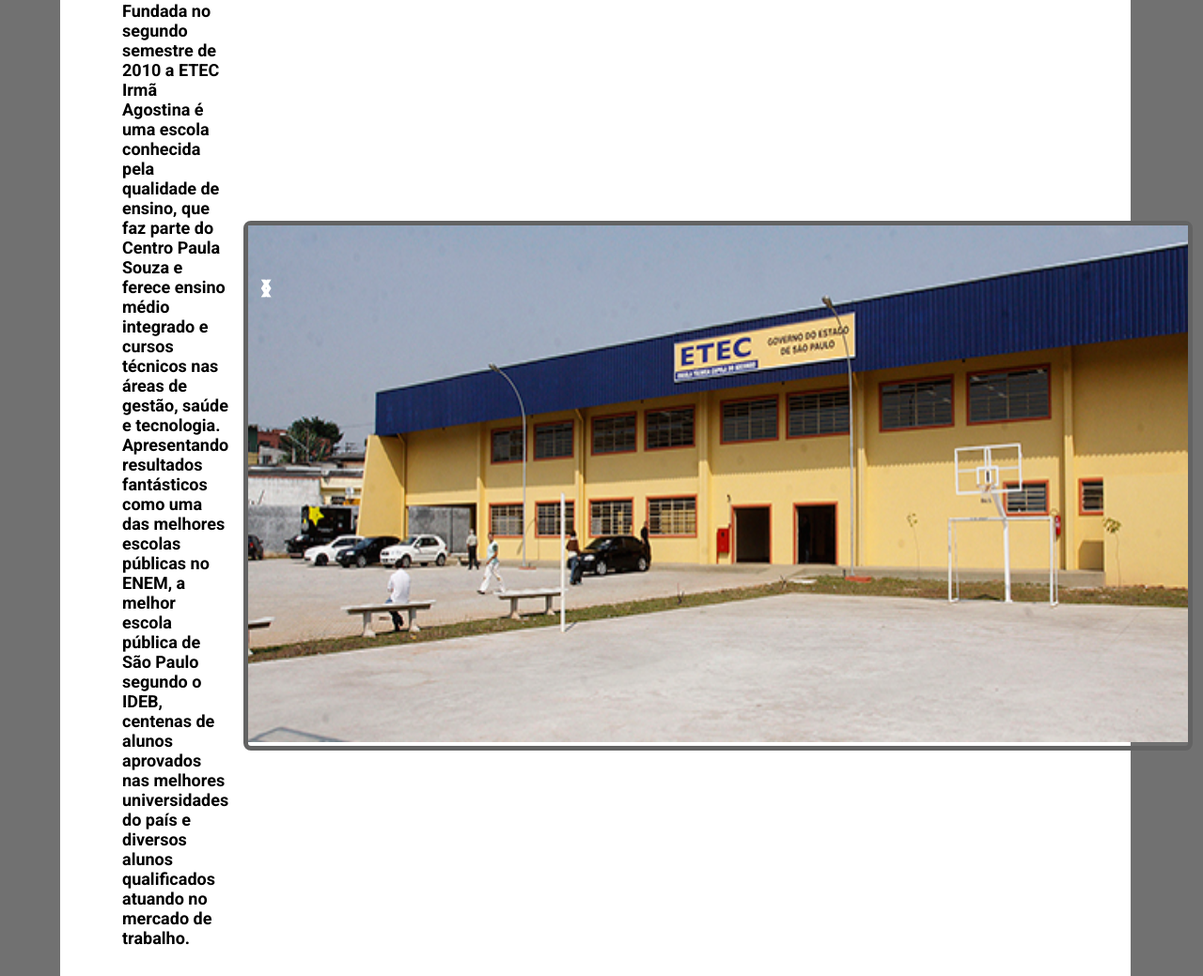
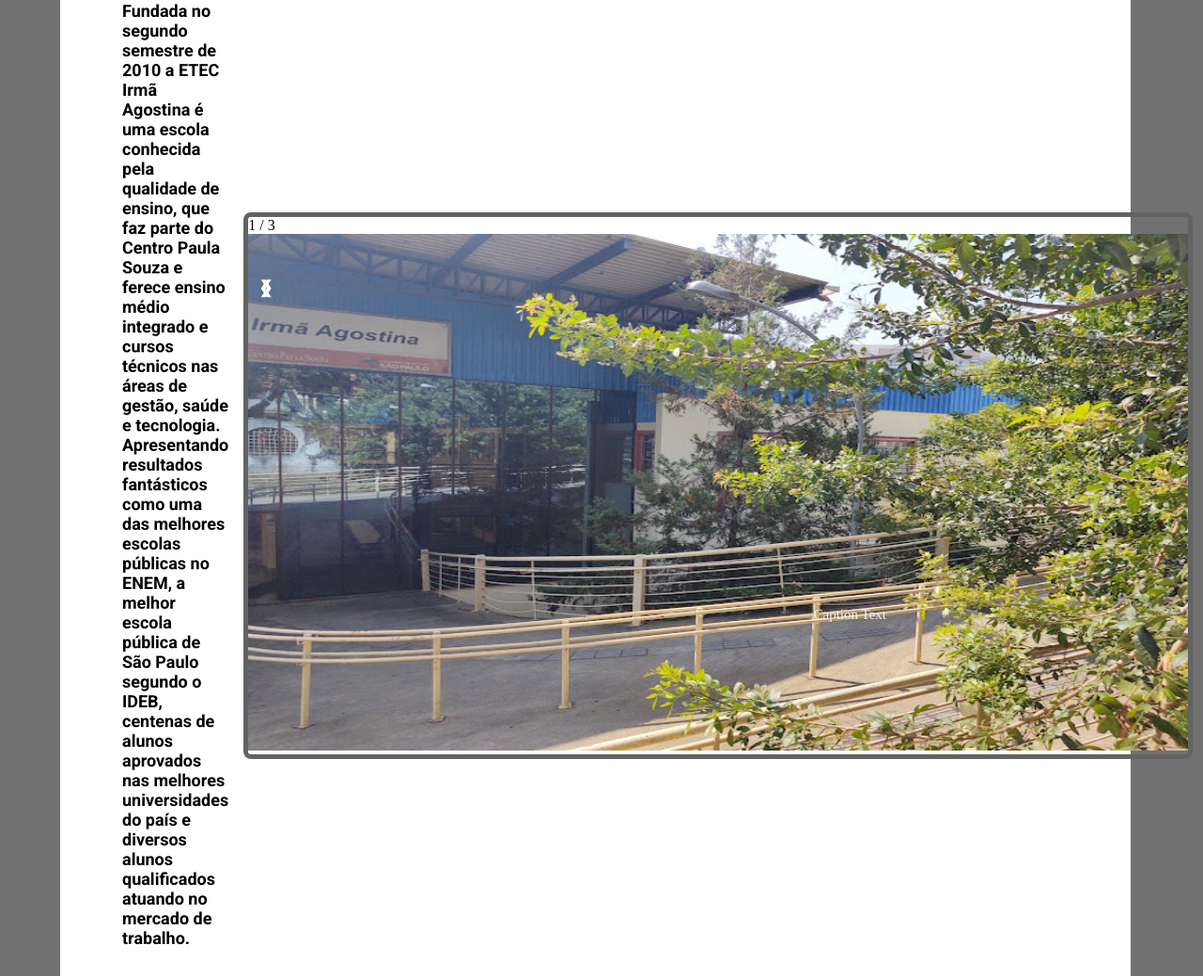
Before and after one commit to Samuelvmt/tccEtecia, a PHP site: page /sobre.html in a window 1280 px wide; the page is wider, and only the part inside the window is pictured. Shown: the part 121-1160 px from the top of that part at 94% size. Run offline with PHP 8.4, Linux system fonts and the light colour scheme.

Commit message:
estilizando slide da página sobre

```diff
--- a/etecia/css/styles.css
+++ b/etecia/css/styles.css
@@ -276,6 +276,63 @@ span.psw {
   border-radius: 8px;
 }
 
+/* Caption text */
+.text {
+  color: #f2f2f2;
+  font-size: 15px;
+  padding: 8px 12px;
+  position: absolute;
+  bottom: 8px;
+  width: 100%;
+  text-align: center;
+}
+
+.btnPrev2,
+.btnNext2 {
+  cursor: pointer;
+  position: absolute;
+  top: 50%;
+  width: auto;
+  padding: 16px;
+  color: rgb(255, 255, 255);
+  font-weight: bold;
+  font-size: 18px;
+  transition: 0.6s ease;
+  border-radius: 0 3px 3px 0;
+  user-select: none;
+}
+
+/* posicionar o botão direito do slide */
+.btnNext2 {
+  margin-bottom: 0.5%;
+  margin-right: 0.5%;
+  border-radius: 3px 0 0 3px;
+}
+
+/* posicionar o botão esquerdo do slide */
+.btnPrev2 {
+  margin-bottom: 0.5%;
+  margin-right: 50.9%;
+  border-radius: 3px 0 0 3px;
+}
+
+/* The dots/bullets/indicators */
+.active,
+.dot:hover {
+  background-color: #717171;
+}
+
+/* Caption text */
+.text {
+  color: #f2f2f2;
+  font-size: 15px;
+  padding: 8px 12px;
+  position: absolute;
+  bottom: 8px;
+  width: 100%;
+  text-align: center;
+}
+
 .btnPrev2,
 .btnNext2 {
   cursor: pointer;
--- a/etecia/sobre.html
+++ b/etecia/sobre.html
@@ -24,37 +24,64 @@
         </div>
         <div class="sobre-container">
             <div class="slideSobre fade">
-                <img id="myImage" src="images/eteciaft.jpg" alt="Imagem da etec" height="550" width="1000">
+                <div class="numbertext">1 / 3</div>
+                <img src="images/etecia_frente.jpg"height="550" width="1000" >
+                <div class="text">Caption Text</div>
               </div>
+
               <div class="slideSobre fade">
-                <img id="myImage" src="images/etecia_frente.jpg" alt="Imagem da etec" height="550" width="1000">
+                <div class="numbertext">2 / 3</div>
+                <img src="images/eteciaft.jpg" height="550" width="1000">
+                <div class="text">Caption Two</div>
               </div>
-            <a class="btnPrev2 dot" onclick="plusSlides(-1, 0)">&#10094;</a>
-            <a class="btnNext2 dot" onclick="plusSlides(1, 0)">&#10095;</a>
+
+              <div class="slideSobre fade">
+                <div class="numbertext">3 / 3</div>
+                <img src="images/backhd2.jpg" height="550" width="1000">
+                <div class="text">Caption Three</div>
+              </div>
+
+              <a class="btnPrev2" onclick="plusSlides(-1)">&#10094;</a>
+              <a class="btnNext2" onclick="plusSlides(1)">&#10095;</a>
+
+              </div>
+              <br>
+
+              <div style="text-align:center">
+                <span class="dot" onclick="currentSlide(1)"></span>
+                <span class="dot" onclick="currentSlide(2)"></span>
+                <span class="dot" onclick="currentSlide(3)"></span>
               </div>
             </div>
-    </main>
             <script>
-        let slideIndex = [1, 1];
-        let slideId = ["slideSobre"]
-        showSlides(1, 0);
-        showSlides(1, 1);
+                let slideIndex = 1;
+                showSlides(slideIndex);
 
-        function plusSlides(n, no) {
-            showSlides(slideIndex[no] += n, no);
+                function plusSlides(n) {
+                  showSlides(slideIndex += n);
                 }
 
-        function showSlides(n, no) {
+                function currentSlide(n) {
+                  showSlides(slideIndex = n);
+                }
+
+                function showSlides(n) {
                   let i;
-            let x = document.getElementsByClassName(slideId[no]);
-            if (n > x.length) { slideIndex[no] = 1 }
-            if (n < 1) { slideIndex[no] = x.length }
-            for (i = 0; i < x.length; i++) {
-                x[i].style.display = "none";
+                  let slides = document.getElementsByClassName("slideSobre");
+                  let dots = document.getElementsByClassName("dot");
+                  if (n > slides.length) {slideIndex = 1}
+                  if (n < 1) {slideIndex = slides.length}
+                  for (i = 0; i < slides.length; i++) {
+                    slides[i].style.display = "none";
                   }
-            x[slideIndex[no] - 1].style.display = "block";
+                  for (i = 0; i < dots.length; i++) {
+                    dots[i].className = dots[i].className.replace(" active", "");
+                  }
+                  slides[slideIndex-1].style.display = "block";
+                  dots[slideIndex-1].className += " active";
                 }
                 </script>
+        </main>
 </body>
 
 </html>
```
Lines whose indentation alone changed are shown as unchanged.
